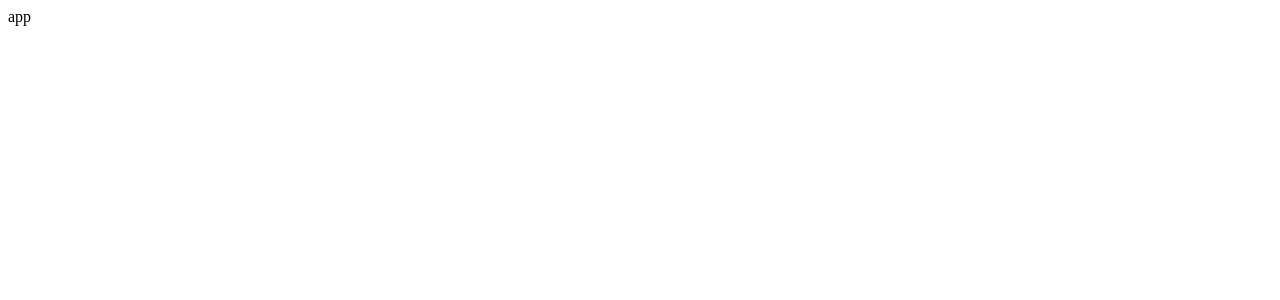
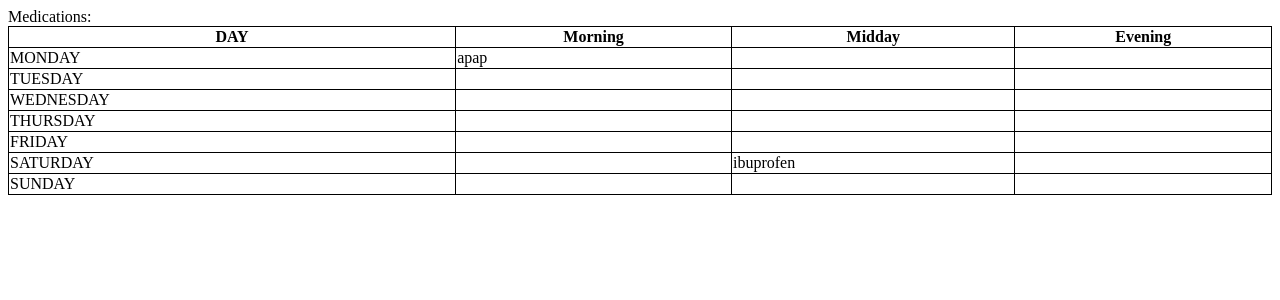
Before and after one commit to sebgrz/medication-notifier, a Next.js app in the folder web/: page / in a window 1280 px wide. Shown: the top 300 px of the page. Built offline with nearby package versions, Linux system fonts and the light colour scheme.

Commit message:
feat(web) medications panel

```diff
--- a/web/app/page.tsx
+++ b/web/app/page.tsx
@@ -1,7 +1,20 @@
-export default function Index() {
+'use client';
+
+import MedicationsPanel, { Day, Medication, TimeOfDay } from "@/components/medicationsPanel";
+import { useState } from "react";
+
+const Index = () => {
+  const [medications, setMedications] = useState<Medication[]>([
+    { id: "id-123", name: "apap", day: Day.MONDAY, time_of_day: TimeOfDay.MORNING, user_id: "123" },
+    { id: "id-124", name: "ibuprofen", day: Day.SATURDAY, time_of_day: TimeOfDay.MIDDAY, user_id: "123" },
+  ]);
+
   return (
     <main className="flex">
-      app
+      Medications:
+      <MedicationsPanel data={medications} />
     </main>
   );
 }
+
+export default Index;
--- /dev/null
+++ b/web/components/medicationsPanel.style.module.css
@@ -0,0 +1,4 @@
+.medicationPanel * {
+	border: 1px solid black;
+	border-collapse: collapse;
+}
--- /dev/null
+++ b/web/components/medicationsPanel.tsx
@@ -0,0 +1,64 @@
+import { useEffect, useState } from "react";
+import styles from "./medicationsPanel.style.module.css";
+
+export enum TimeOfDay {
+	MORNING = "MOR",
+	MIDDAY = "MID",
+	EVENING = "EVE"
+}
+
+export enum Day {
+	MONDAY = "MO",
+	TUESDAY = "TU",
+	WEDNESDAY = "WE",
+	THURSDAY = "TH",
+	FRIDAY = "FR",
+	SATURDAY = "SA",
+	SUNDAY = "SU"
+}
+
+export type Medication = {
+	id: string,
+	user_id: string,
+	name: string,
+	day: Day,
+	time_of_day: TimeOfDay
+}
+
+const MedicationsPanel = (props: { data: Medication[] }) => {
+	const [medications, setMedications] = useState<Medication[]>([]);
+
+	useEffect(() => {
+		setMedications(props.data);
+	}, [props.data]);
+
+	const getMedications = (day: Day, timeOfDay: TimeOfDay): Medication[] =>
+		medications.filter(f => f.day === day && f.time_of_day === timeOfDay)
+
+	return (
+		<div className={styles.medicationPanel}>
+			<table style={{ width: "100%" }}>
+				<thead>
+					<tr>
+						<th>DAY</th>
+						<th>Morning</th>
+						<th>Midday</th>
+						<th>Evening</th>
+					</tr>
+				</thead>
+				<tbody>
+					{Object.entries(Day).map(([k, v]) =>
+						<tr key={k} style={{ border: "1px solid black" }}>
+							<td>{k}</td>
+							<td>{getMedications(v, TimeOfDay.MORNING).map(m => m.name)}</td>
+							<td>{getMedications(v, TimeOfDay.MIDDAY).map(m => m.name)}</td>
+							<td>{getMedications(v, TimeOfDay.EVENING).map(m => m.name)}</td>
+						</tr>
+					)}
+				</tbody>
+			</table>
+		</div>
+	);
+}
+
+export default MedicationsPanel;
```
